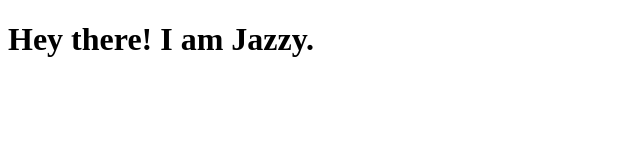
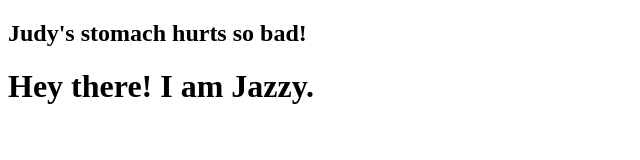
Before and after one commit to snazzafrass/snazzafrass.github.io, a plain HTML site: page index.html in a window 1280 px wide. Shown: the whole page, without its empty margins (0-640 px from the left). Drawn offline with Linux system fonts and the light colour scheme.

Commit message:
Update index.html

```diff
--- a/index.html
+++ b/index.html
@@ -5,10 +5,10 @@
 
 <head>
 
-<title> SNAZZY!</title>
+<title> JUDY! JUDY!</title>
 
 </head>
-
+<h2> Judy's stomach hurts so bad!<h2>
 <body>
 <h1> Hey there! I am Jazzy.</h1>
 </body>
```
